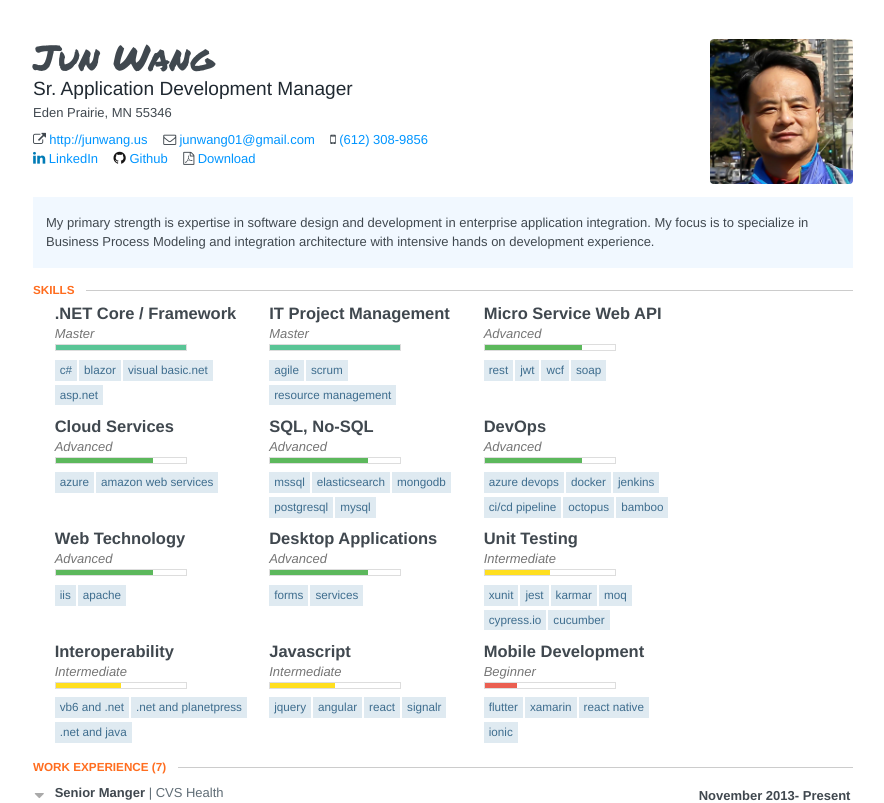
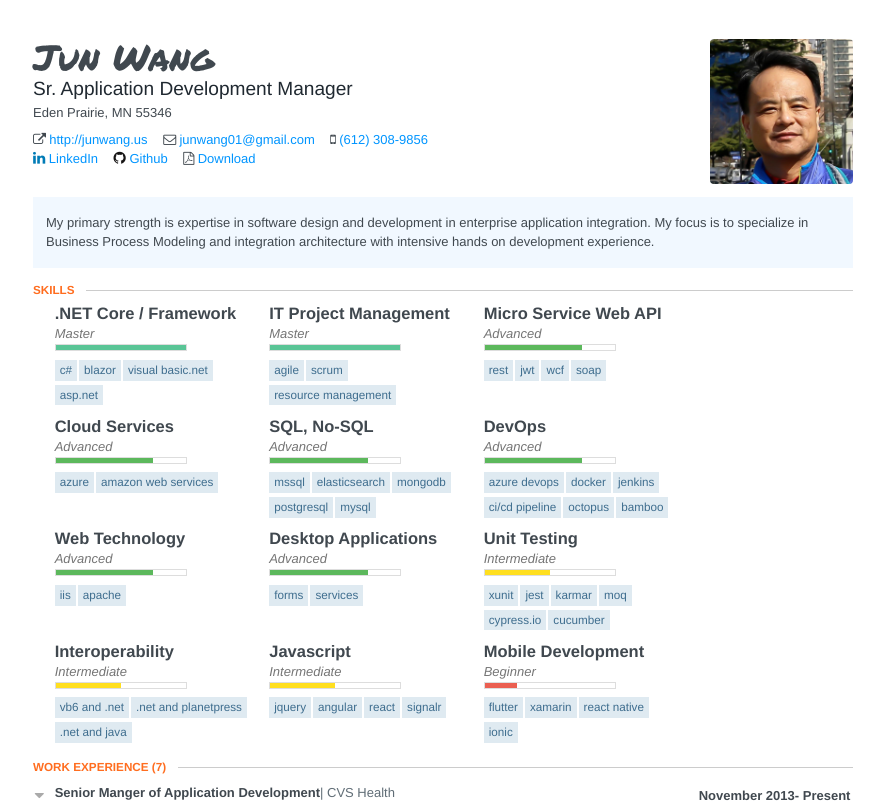
Before and after one commit to edenprairie/resume, a React (Create React App) app: page / in a window 1280 px wide. Shown: the top 803 px of the page, without its empty margins (197-1081 px from the left). Built offline with nearby package versions, Linux system fonts and the light colour scheme.

Commit message:
Update resume.js

```diff
--- a/src/resume.js
+++ b/src/resume.js
@@ -267,7 +267,7 @@ class Resume extends Component {
                             <input class="toggle-item" id="work-item-0" type="checkbox" checked="checked" />
                             <label for="work-item-0"></label>
                             <header>
-                                <div class="position">Senior Manger </div>
+                                <div class="position">Senior Manger of Application Development</div>
                                 <div class="company">CVS Health</div>
                                 <div class="date">
                                     <span class="startDate">November 2013</span>
```
